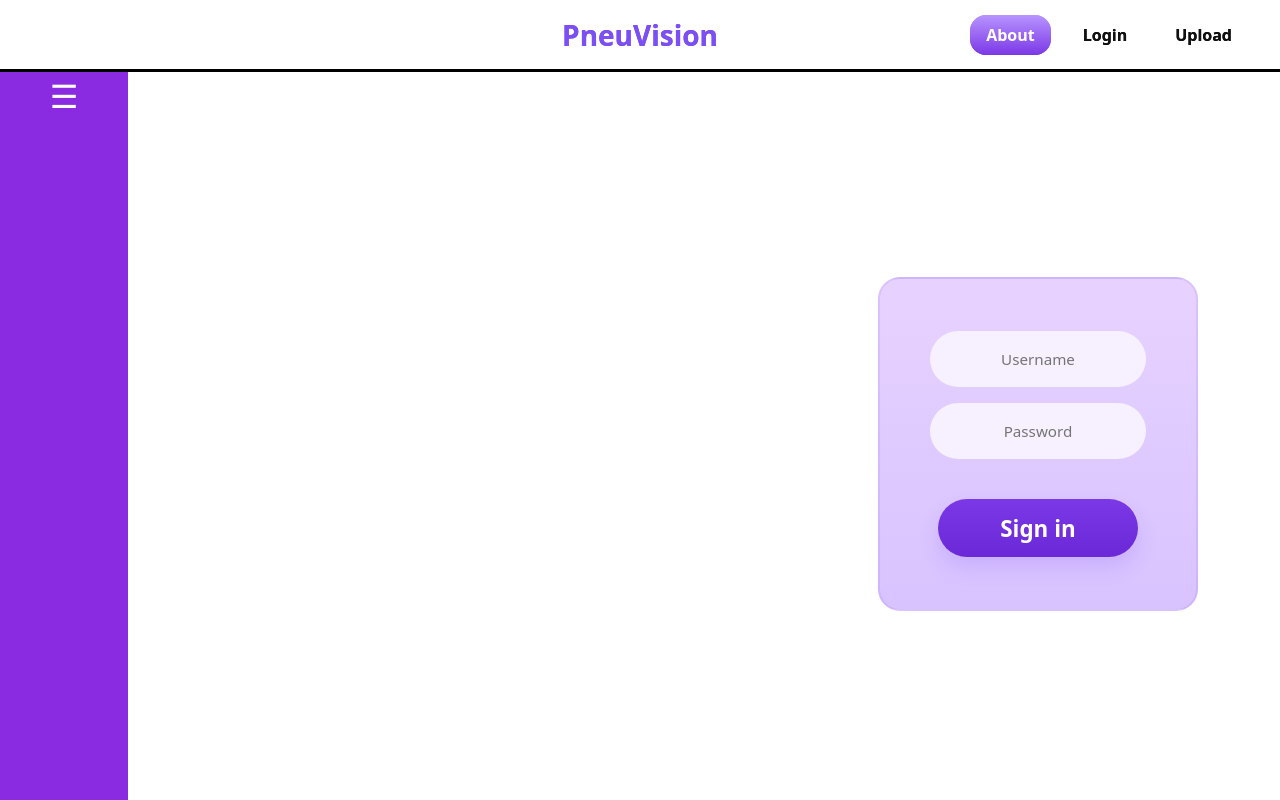
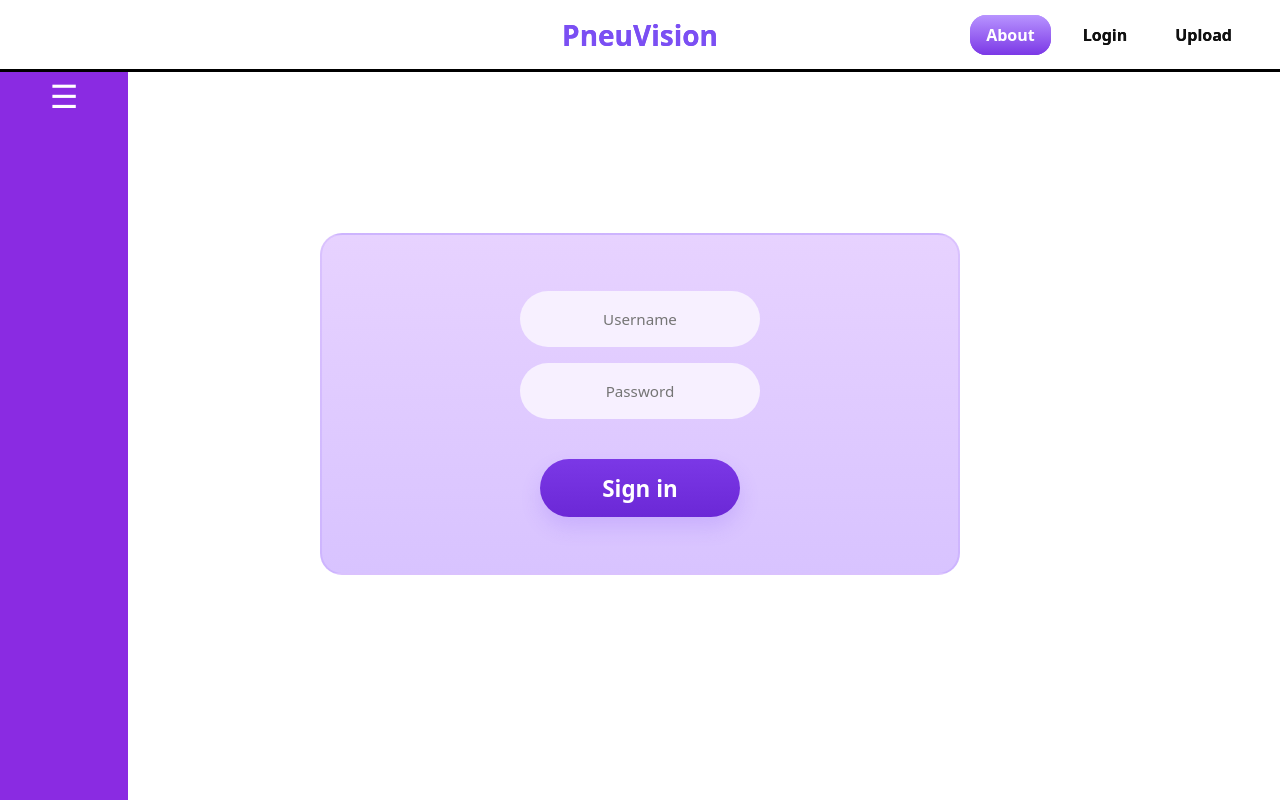
Before and after one commit to akshay-sajeev/PneuVision, a React (Vite) app in the folder frontend/: page /login in a window 1280 px wide. Built offline with nearby package versions, Linux system fonts and the light colour scheme; a small style sheet from the web is missing.

Commit message:
Fixed login-card in Home page and removed fixed padding

```diff
--- a/frontend/src/App.tsx
+++ b/frontend/src/App.tsx
@@ -12,30 +12,6 @@ import "./styles/App.css";
  * the Home.tsx page.
  */
 function App() {
-  //const [formData, setFormData] = useState("");
-
-  async function handleSubmit(e: React.FormEvent<HTMLFormElement>) {
-    e.preventDefault();
-    try {
-      const response = await fetch("/routes", {
-        method: "POST",
-        headers: {
-          "Content-Type": "application/json"
-        },
-        body: JSON.stringify({ username: "example" }),
-      });
-
-      if (!response.ok) {
-        throw new Error(`Response status: ${response.status}`);
-      }
-
-      const result = await response.json();
-      console.log(result);
-    } catch (error: any) {
-      console.error("ERROR in catch: " + error.message);
-    }
-  }
-
   return (
     <div className="app-root">
       <Navbar />
@@ -50,14 +26,3 @@ function App() {
 }
 
 export default App;
-
-
-/*
-    <>
-      <form onSubmit={handleSubmit}>
-        <input id="test" type="text" value={formData} onChange={(e) => setFormData(e.target.value)}/>
-        <input id="submit" type="submit" />
-      </form>
-    </>
-
-*/
--- a/frontend/src/styles/App.css
+++ b/frontend/src/styles/App.css
@@ -15,23 +15,13 @@ html, body, #root {
   height: 100%;
 }
 
-.app-root {
-  min-height: 100vh;
-  width: 100vw;
-  background: #fff;
-  overflow-x: hidden;
-  overflow-y: hidden;
-  position: relative;
-}
-
 /* make the root a centered column so header and main stack and center */
 .app-root {
   min-height: 100vh;
   width: 100vw;
   background: #fff;
-  overflow-x: hidden;
-  overflow-y: hidden;
-  position: relative;
+  overflow-x: auto;
+  overflow-y: auto;
   display: flex;
   flex-direction: column;
   align-items: center;
@@ -39,19 +29,22 @@ html, body, #root {
   padding: 0;
 }
 
-.login-card {
+/*
   left: 50%;
   top: 50%;
   transform: translate(-50%, -50%);
+*/
+.login-card {
   width: 50vw;
   max-width: 88vw;
-  background: linear-gradient(180deg, #e7d2ff, #d8c3ff);
   border-radius: 22px;
+  padding: 5%;
+  margin: auto;
   display: flex;
   flex-direction: column;
   align-items: center;
-  padding: 20px;
   position: relative;
+  background: linear-gradient(180deg, #e7d2ff, #d8c3ff);
   border: 2px solid rgba(123,79,243,0.12);
 }
 
@@ -103,9 +96,8 @@ html, body, #root, .app-root {
 /* Larger screens: make card a bit wider and centered vertically like the screenshot */
 @media (min-width: 1200px) {
   .login-card {
-    width: 320px;
-    padding-top: 52px;
-    padding-bottom: 52px;
+    width: 50vw;
+    padding: 5%;
   }
   .pill-input {
     width: 240px;
@@ -117,7 +109,9 @@ html, body, #root, .app-root {
     font-size: 1.4rem;
   }
   /* larger top padding on wide screens for visual balance */
+  /*
   main.container {
     padding-top: 160px;
   }
+  */
 }
```
Also changed, not shown: frontend/src/styles/Home.css (added), 1 other file (tests, documents, lock files or other folders).
